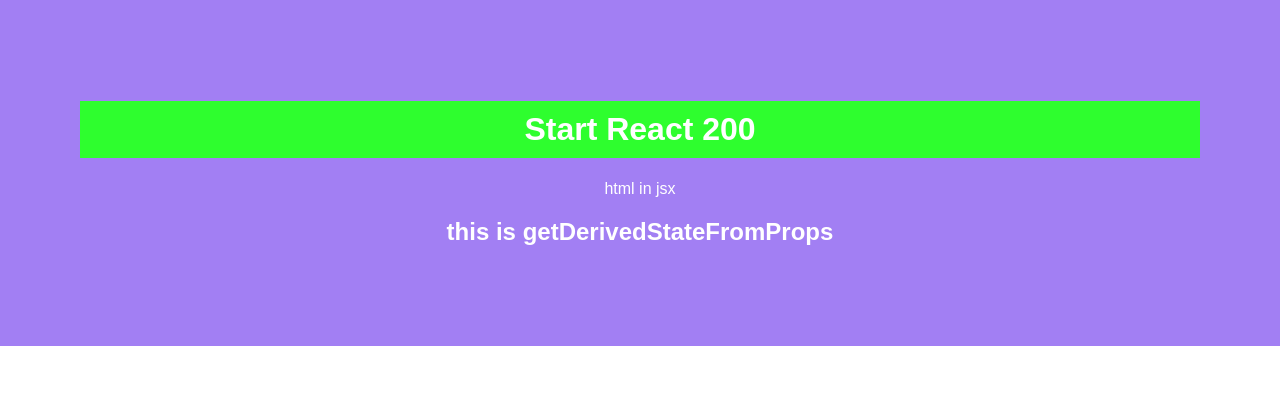
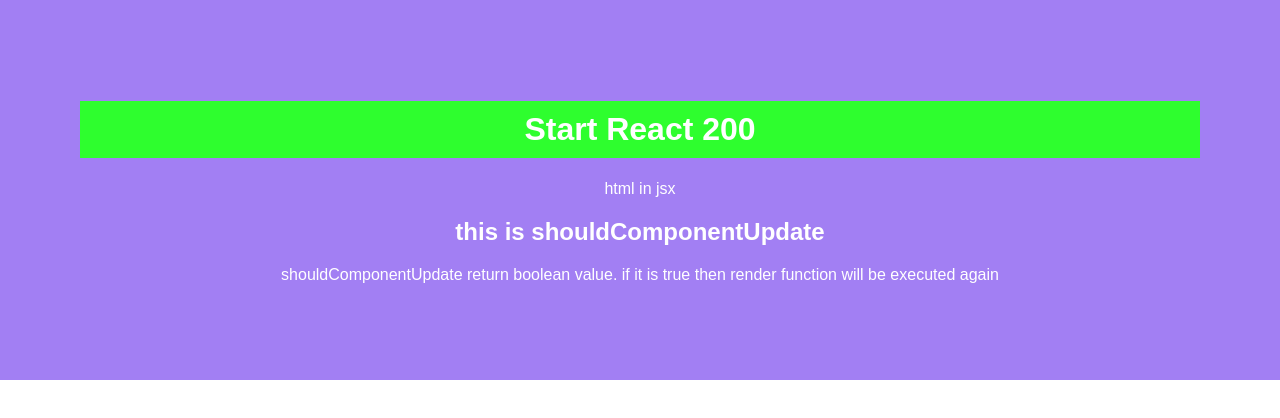
Before and after one commit to solfincode/react-200-tasks, a React (Create React App) app: page / in a window 1280 px wide. Shown: the top 418 px of the page. Built offline with nearby package versions, Linux system fonts and the light colour scheme.

Commit message:
ch8 shouldComponentUpdate

```diff
--- a/src/App.js
+++ b/src/App.js
@@ -4,12 +4,13 @@
 import Constructor from "./components/Constructor";
 import GetDerivedStateFromProps from "./components/GetDerivedStateFromProps";
 import ComponentDidMount from "./components/ComponentDidMount";
+import ShouldComponentUpdate from "./components/ShouldComponentUpdate";
 function App() {
   return (
     <div>
       <h1>Start React 200</h1>
       <p>html in jsx</p>
-      <ComponentDidMount prop_value="componentDidMount" />
+      <ShouldComponentUpdate prop_value="ShouldComponentUpdate" />
     </div>
   );
 }
--- /dev/null
+++ b/src/components/ShouldComponentUpdate.js
@@ -0,0 +1,34 @@
+import React, { Component } from "react";
+
+export default class ShouldComponentUpdate extends Component {
+  static getDerivedStateFromProps(props, state) {
+    console.log("getDerivedStateFromProps " + props.prop_value);
+    return { tmp_state: props.prop_value };
+  }
+  constructor(props) {
+    super(props);
+    this.state = {};
+    console.log("constructor call");
+  }
+  componentDidMount() {
+    console.log("component did mount call");
+    console.log(this.state.tmp_state);
+    this.setState({ tmp_state2: true });
+  }
+  shouldComponentUpdate(props, state) {
+    console.log("shouldComponentUpdate call");
+    return state.tmp_state2;
+  }
+  render() {
+    console.log("render call");
+    return (
+      <>
+        <h2>this is shouldComponentUpdate</h2>
+        <p>
+          shouldComponentUpdate return boolean value. if it is true then render
+          function will be executed again
+        </p>
+      </>
+    );
+  }
+}
```
